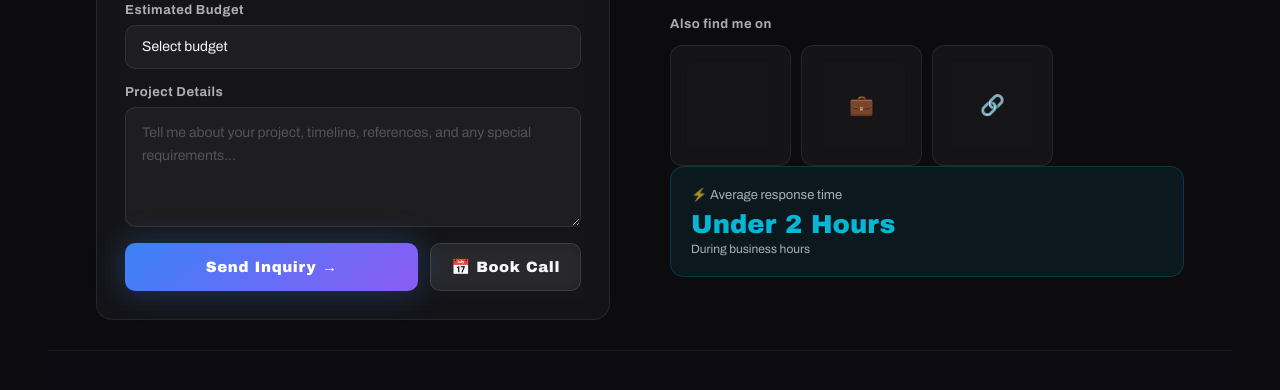
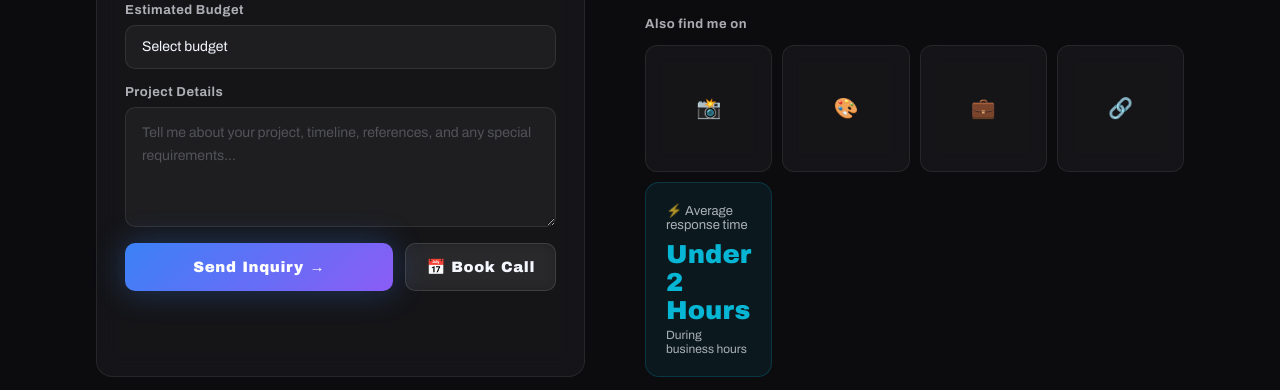
Before and after one commit to sksiddharth641-max/Siddharth-Portfolio, a website: page index.html in a window 1280 px wide. Shown: the part 7359-7749 px from the top of the page. Drawn offline with Linux system fonts and the light colour scheme; animation ran at ten frames a second.

Commit message:
Update index.html

```diff
--- a/index.html
+++ b/index.html
@@ -464,10 +464,10 @@
 <div class="soc-grid">
         </div>
                     <div class="soc-grid">
-            <a href="#" class="soc-a" aria-label="Instagram"></a>
+ <a href="#" class="soc-a" aria-label="Instagram">📸</a>
+            <a href="#" class="soc-a" aria-label="Behance">🎨</a>
             <a href="#" class="soc-a" aria-label="Fiverr">💼</a>
             <a href="#" class="soc-a" aria-label="Upwork">🔗</a>
-          </div>
         <div class="resp-badge">
           <div class="rb-label">⚡ Average response time</div>
           <div class="rb-val">Under 2 Hours</div>
```
